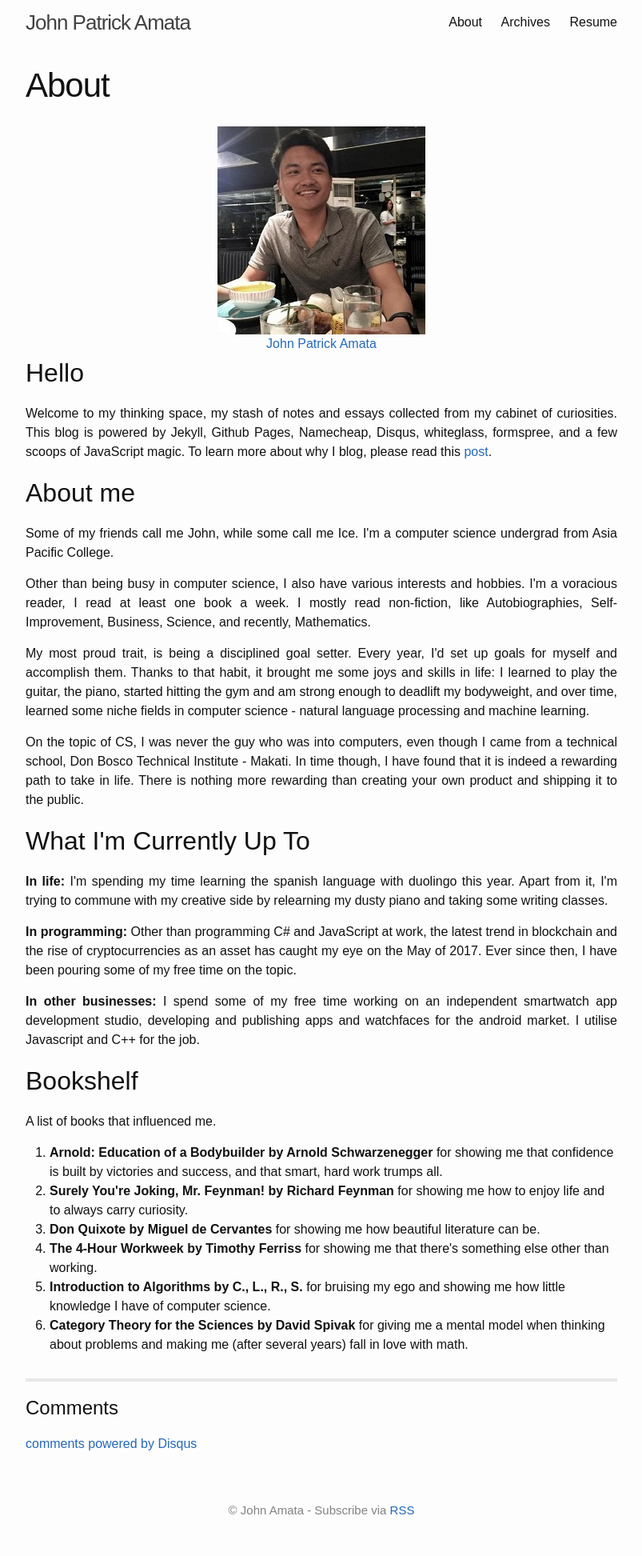
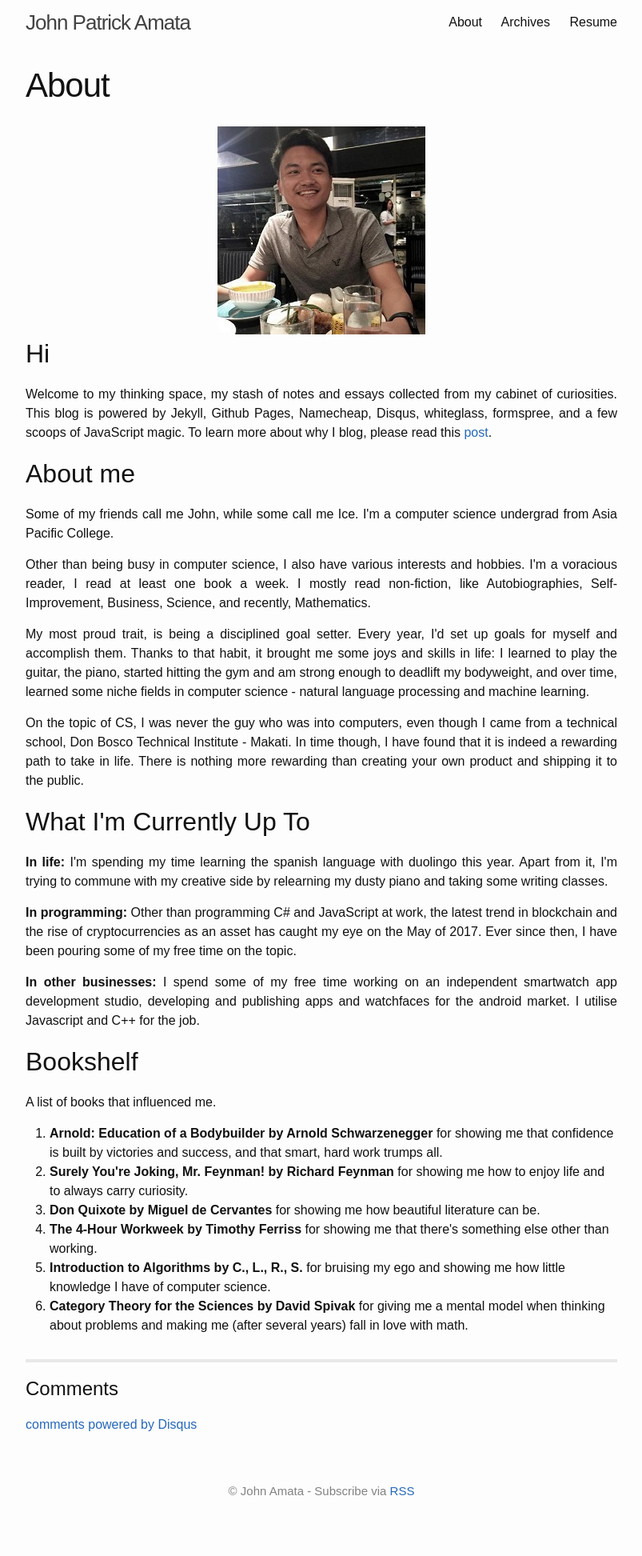
Before and after one commit to jpamata/jpamata.github.io, a Jekyll site: the page built from about.md, in a window 1280 px wide. Shown: the whole page at 80% size, without its empty margins (238-1041 px from the left). Built offline with Jekyll 4.4.1, drawn with Linux system fonts in a browser that asks for light colours; comment, search, counter and statistics services are not loaded; after the commit the page ends 1921 px from its top, so only the background shows below that.

Commit message:
Update about.md

```diff
--- a/about.md
+++ b/about.md
@@ -3,14 +3,11 @@ layout: page
 title: "About"
 permalink: /about/
 ---
-<script type="text/javascript" src="https://platform.linkedin.com/badges/js/profile.js" async defer></script>
 <center>
-	<img src="/assets/profile.JPG"/> <div class="LI-profile-badge" data-version="v1" data-size="medium" data-locale="en_US" data-type="vertical" data-theme="dark" data-vanity="jpamata"><a class="LI-simple-link" href='https://ph.linkedin.com/in/jpamata?trk=profile-badge'>John Patrick Amata</a></div>
+	<img src="/assets/profile.JPG"/>
 </center>
-<center>
 
-</center>
-## Hello
+## Hi
 <p align="justify">Welcome to my thinking space, my stash of notes and essays collected from my cabinet of curiosities. This blog is powered by Jekyll, Github Pages, Namecheap, Disqus, whiteglass, formspree, and a few scoops of JavaScript magic. To learn more about why I blog, please read this <a href="http://johnamata.com/2016/06/23/i-blog-because/">post</a>.</p>
 
 ## About me
```
